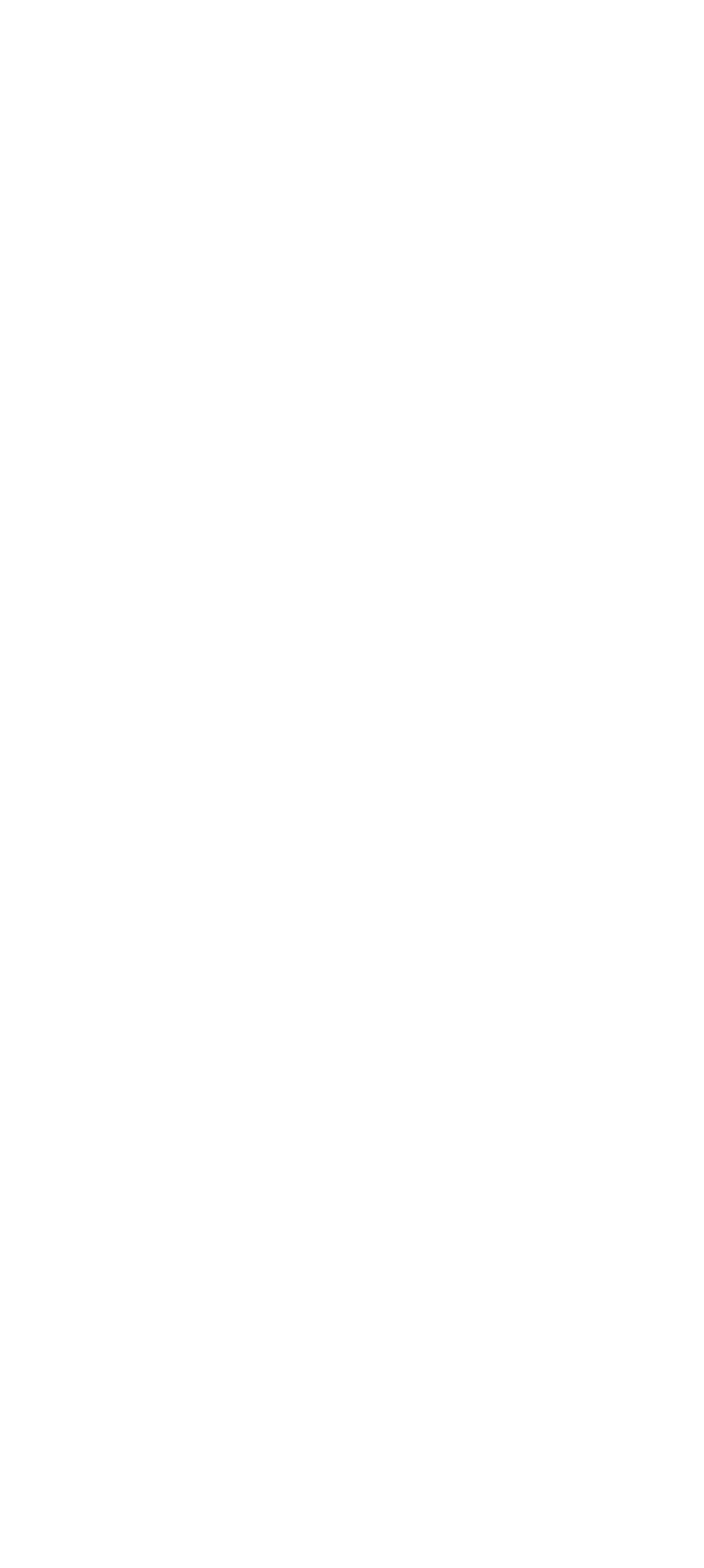
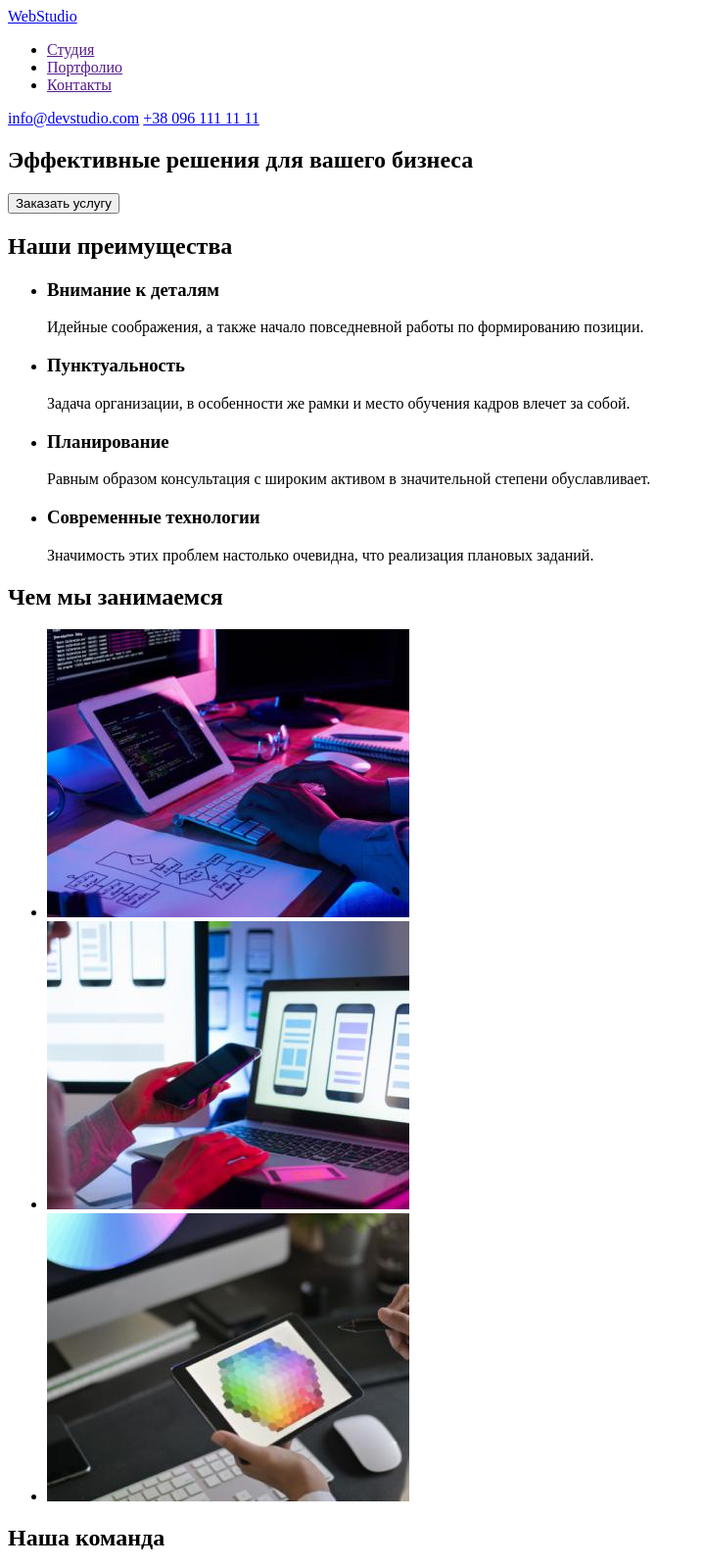
Before and after one commit to serj-nobody/fson47-homework-1, a plain HTML site: page index.html in a window 1280 px wide. Shown: the top 1600 px of the page at 98% size, without its empty margins (0-719 px from the left). Before the commit the page ends 800 px from the top, so only its background shows below. Drawn offline with Linux system fonts and the light colour scheme.

Commit message:
Разметка HTML

```diff
--- a/index.html
+++ b/index.html
@@ -1,12 +1,118 @@
 <!DOCTYPE html>
-<html lang="en">
+<html lang="ru">
 <head>
    <meta charset="UTF-8">
    <meta http-equiv="X-UA-Compatible" content="IE=edge">
    <meta name="viewport" content="width=device-width, initial-scale=1.0">
-   <title>Document</title>
+   <title>WebStudio</title>
 </head>
 <body>
 
+<!-- HEADER -->
+
+   <header>
+      <nav>
+         <a href="./index.html">WebStudio</a>
+         <ul>
+            <li><a href="">Студия</a></li>
+            <li><a href="">Портфолио</a></li>
+            <li><a href="">Контакты</a></li>
+         </ul>
+      </nav>
+      <a href="mailto:info@devstudio.com">info@devstudio.com</a>
+      <a href="tel:+380961111111">+38 096 111 11 11</a>
+   </header>
+
+   <main>
+
+<!-- HERO SECTION -->
+
+      <section>
+         <h1>Эффективные решения для вашего бизнеса</h1>
+         <button type="button">Заказать услугу</button>
+      </section>
+
+<!-- FEATURES SECTION -->
+
+      <section>
+         <h2>Наши преимущества</h2>
+         <ul>
+            <li>
+               <h3>Внимание к деталям</h3>
+               <p>Идейные соображения, а также начало повседневной работы по формированию позиции.</p>
+            </li>
+            <li>
+               <h3>Пунктуальность</h3>
+               <p>Задача организации, в особенности же рамки и место обучения кадров влечет за собой.</p>
+            </li>
+            <li>
+               <h3>Планирование</h3>
+               <p>Равным образом консультация с широким активом в значительной степени обуславливает.</p>
+            </li>
+            <li>
+               <h3>Современные технологии</h3>
+               <p>Значимость этих проблем настолько очевидна, что реализация плановых заданий.</p>
+            </li>
+         </ul>
+      </section>
+
+<!-- WHAT WE DO SECTION -->
+
+      <section>
+         <h2>Чем мы занимаемся</h2>
+         <ul>
+            <li>
+               <img src="./images/wedo-1.jpg" alt="изображение рабочего места с пк" width="370" height="294">
+            </li>
+            <li>
+               <img src="./images/wedo-2.jpg" alt="экран ноутбука и рука держащая смартфон" width="370" height="294">
+            </li>
+            <li>
+               <img src="./images/wedo-3.jpg" alt="планшет с изображением цветовой палитры" width="370" height="294">
+            </li>
+         </ul>
+      </section>
+
+<!-- OUR TEAM SECTION -->
+
+      <section>
+         <h2>Наша команда</h2>
+         <ul>
+            <li>
+               <img src="./images/igor-d.jpg" alt="портрет Игоря Демьяненко" width="270" height="260">
+               <h3>Игорь Демьяненко</h3>
+               <p lang="en">Product Designer</p>
+            </li>
+            <li>
+               <img src="./images/olga-r.jpg" alt="портрет Ольги Репиной" width="270" height="260">
+               <h3>Ольга Репина</h3>
+               <p lang="en">Frontend Developer</p>
+            </li>
+            <li>
+               <img src="./images/niko-t.jpg" alt="портрет Николая Тарасова" width="270" height="260">
+               <h3>Николай Тарасов</h3>
+               <p lang="en">Marketing</p>
+            </li>
+            <li>
+               <img src="./images/michael-e.jpg" alt="портрет Михаила Ермакова" width="270" height="260">
+               <h3>Михаил Ермаков</h3>
+               <p lang="en">UI Designer</p>
+            </li>
+         </ul>
+      </section>
+
+   </main>
+
+<!-- FOOTER -->
+
+   <footer>
+      <a href="./index.html">WebStudio</a>
+      <address>
+         г. Киев, пр-т Леси Украинки, 26
+      </address>
+      <a href="mailto:info@example.com">info@example.com</a>
+      <a href="tel:+380991111111">+38 099 111 11 11</a>
+   </footer>
+
 </body>
 </html>
```
Also changed, not shown: .prettierrc.json (added), images/igor-d.jpg (added), images/michael-e.jpg (added), images/niko-t.jpg (added), images/olga-r.jpg (added), images/wedo-1.jpg (added), images/wedo-2.jpg (added), images/wedo-3.jpg (added).
